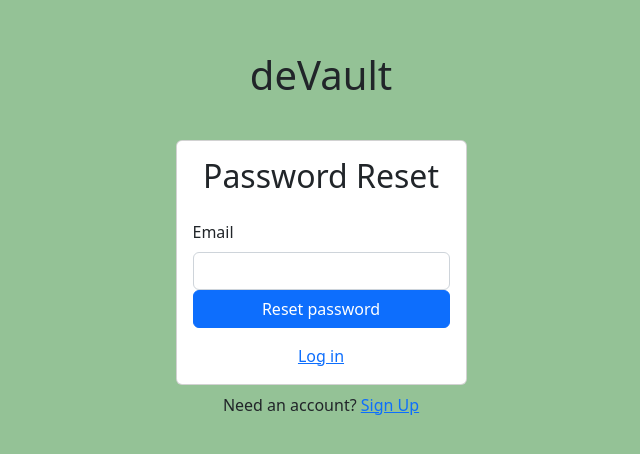
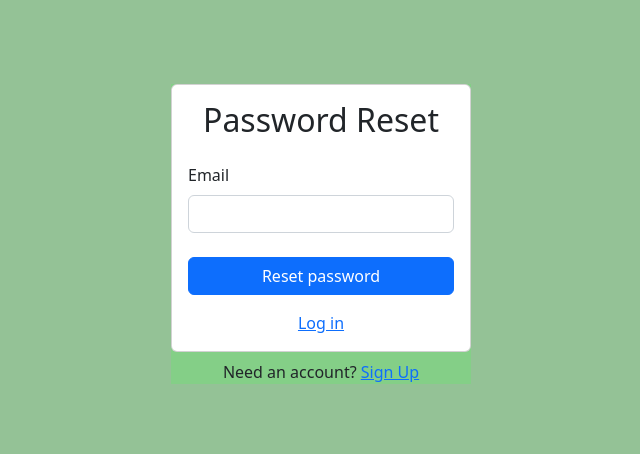
Before and after one commit to SchoolOfCode/bc13_final-project_front-end-cyber-insecure, a React (Create React App) app: page /forgot-password in a window 1280 px wide. Shown: the part 166-620 px from the top of the page, without its empty margins (319-959 px from the left). Built offline with nearby package versions, Linux system fonts and the light colour scheme; no server answers.

Commit message:
forgot password card and signup card now have the same size as login card

```diff
--- a/src/Components/AuthComponents/ForgotPassword.js
+++ b/src/Components/AuthComponents/ForgotPassword.js
@@ -26,10 +26,9 @@ export default function ForgotPassword() {
     }
 
     return (
-        <>
-        <h1> deVault </h1>
-        <hr></hr>
-        <Card>
+        <div className="login-container">
+
+        <Card id="card">
             <Card.Body>
                 <h2 className='text-center mb-4'> Password Reset </h2>
                 {error && <Alert variant='danger'>{error}</Alert>}
@@ -40,7 +39,7 @@ export default function ForgotPassword() {
                         <Form.Control type='email' ref={emailRef} required/>
                     </Form.Group>
 
-                    <Button disabled={loading} className='w-100' type='submit'>Reset password</Button>
+                    <Button disabled={loading} className='mt-4 w-100' type='submit'>Reset password</Button>
                 </Form>
                 <div className='w-100 text-center mt-3'>
             <Link to='/login'>Log in</Link>
@@ -50,6 +49,6 @@ export default function ForgotPassword() {
         <div className='w-100 text-center mt-2'>
             Need an account? <Link to='/signup'>Sign Up</Link>
         </div>
-        </>
+        </div>
     )
 }
--- a/src/Components/AuthComponents/Signup.js
+++ b/src/Components/AuthComponents/Signup.js
@@ -31,8 +31,8 @@ export default function Signup() {
     }
 
     return (
-        <>
-        <Card>
+        <div className="login-container">
+        <Card id="card">
             <Card.Body>
                 <h2 className='text-center mb-4'> Sign Up</h2>
                 {error && <Alert variant='danger'>{error}</Alert>}
@@ -51,13 +51,13 @@ export default function Signup() {
                         <Form.Label>Password Confirmation</Form.Label>
                         <Form.Control type='password' ref={passwordConfirmRef} required/>
                     </Form.Group>
-                    <Button disabled={loading} className='w-100' type='submit'>Sign Up</Button>
+                    <Button disabled={loading} className='mt-4 w-100' type='submit'>Sign Up</Button>
                 </Form>
             </Card.Body>
         </Card>
         <div className='w-100 text-center mt-2'>
             Already have an account? <Link to='/login'>Login</Link>
         </div>
-        </>
+        </div>
     )
 }
```
